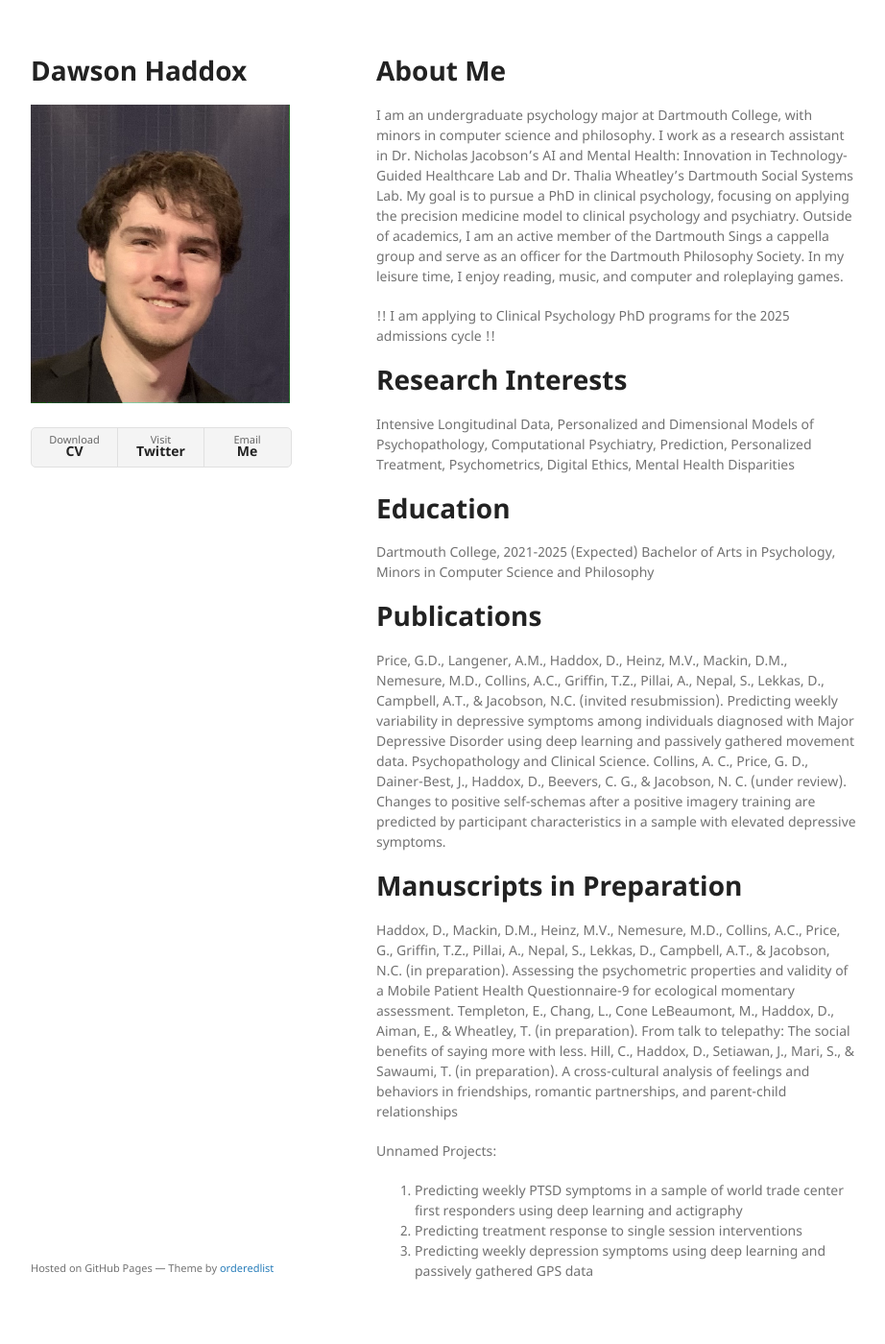
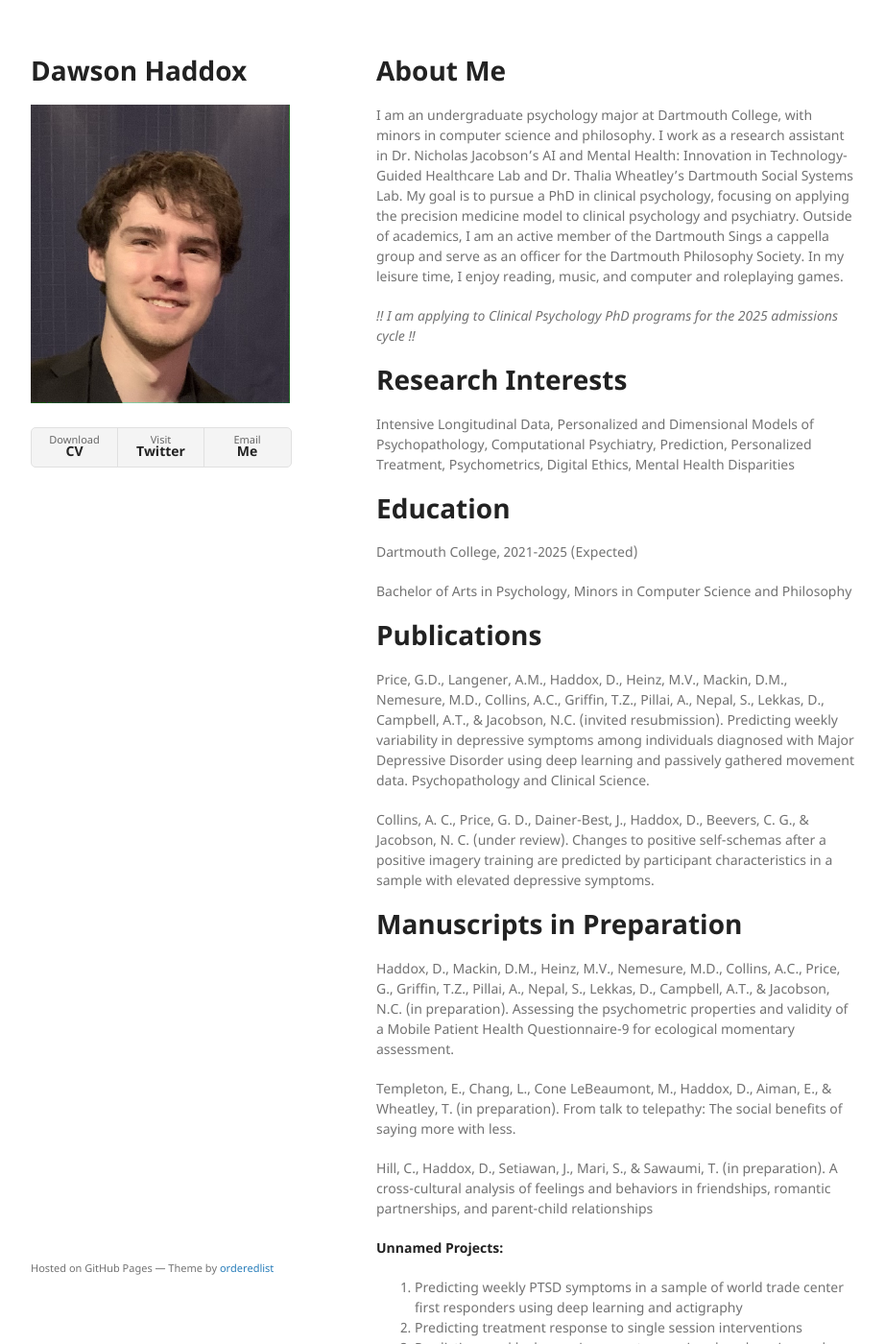
Before and after one commit to ddhaddox/ddhaddox.github.io, a Jekyll site: the page built from index.md, in a window 1280 px wide and 1400 px high. Shown: the whole window at 96% size, without its empty margins (178-1100 px from the left). Built offline with Jekyll 4.4.1, drawn with Linux system fonts in a browser that asks for light colours; the repository's description, which GitHub fills in, is left out; our own code applies the rules of GitHub Pages for plain Markdown files.

Commit message:
Fix Spacing

```diff
--- a/index.md
+++ b/index.md
@@ -5,26 +5,30 @@ layout: default
 # About Me
 I am an undergraduate psychology major at Dartmouth College, with minors in computer science and philosophy. I work as a research assistant in Dr. Nicholas Jacobson’s AI and Mental Health: Innovation in Technology-Guided Healthcare Lab and Dr. Thalia Wheatley’s Dartmouth Social Systems Lab. My goal is to pursue a PhD in clinical psychology, focusing on applying the precision medicine model to clinical psychology and psychiatry. Outside of academics, I am an active member of the Dartmouth Sings a cappella group and serve as an officer for the Dartmouth Philosophy Society. In my leisure time, I enjoy reading, music, and computer and roleplaying games.
 
-!! I am applying to Clinical Psychology PhD programs for the 2025 admissions cycle !!
+*!! I am applying to Clinical Psychology PhD programs for the 2025 admissions cycle !!*
 
 # Research Interests
 Intensive Longitudinal Data, Personalized and Dimensional Models of Psychopathology, Computational Psychiatry, Prediction, Personalized Treatment, Psychometrics, Digital Ethics, Mental Health Disparities
 
 # Education
 Dartmouth College, 2021-2025 (Expected)
+
 Bachelor of Arts in Psychology, Minors in Computer Science and Philosophy
 
 # Publications
 
 Price, G.D., Langener, A.M., Haddox, D., Heinz, M.V., Mackin, D.M., Nemesure, M.D., Collins, A.C., Griffin, T.Z., Pillai, A., Nepal, S., Lekkas, D., Campbell, A.T., & Jacobson, N.C. (invited resubmission). Predicting weekly variability in depressive symptoms among individuals diagnosed with Major Depressive Disorder using deep learning and passively gathered movement data. Psychopathology and Clinical Science.
+
 Collins, A. C., Price, G. D., Dainer-Best, J., Haddox, D., Beevers, C. G., & Jacobson, N. C. (under review). Changes to positive self-schemas after a positive imagery training are predicted by participant characteristics in a sample with elevated depressive symptoms.
 
 # Manuscripts in Preparation
 Haddox, D., Mackin, D.M., Heinz, M.V., Nemesure, M.D., Collins, A.C., Price, G., Griffin, T.Z., Pillai, A., Nepal, S., Lekkas, D., Campbell, A.T., & Jacobson, N.C. (in preparation). Assessing the psychometric properties and validity of a Mobile Patient Health Questionnaire-9 for ecological momentary assessment.
+
 Templeton, E., Chang, L., Cone LeBeaumont, M., Haddox, D., Aiman, E., & Wheatley, T. (in preparation). From talk to telepathy: The social benefits of saying more with less.
+
 Hill, C., Haddox, D., Setiawan, J., Mari, S., & Sawaumi, T. (in preparation). A cross-cultural analysis of feelings and behaviors in friendships, romantic partnerships, and parent-child relationships
 
-Unnamed Projects:
+**Unnamed Projects:**
 1.    Predicting weekly PTSD symptoms in a sample of world trade center first responders using deep learning and actigraphy
 2.    Predicting treatment response to single session interventions
 3.    Predicting weekly depression symptoms using deep learning and passively gathered GPS data
```
Also changed, not shown: 1 other file.
